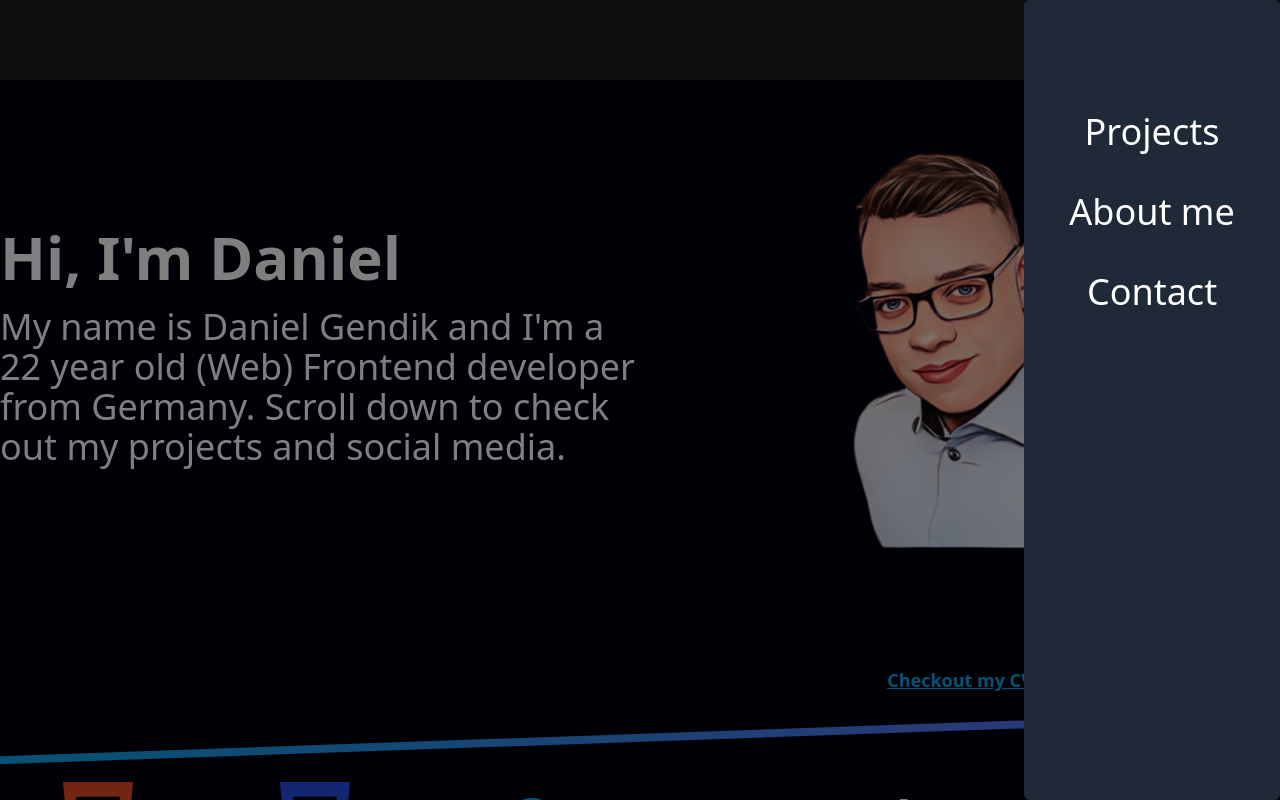
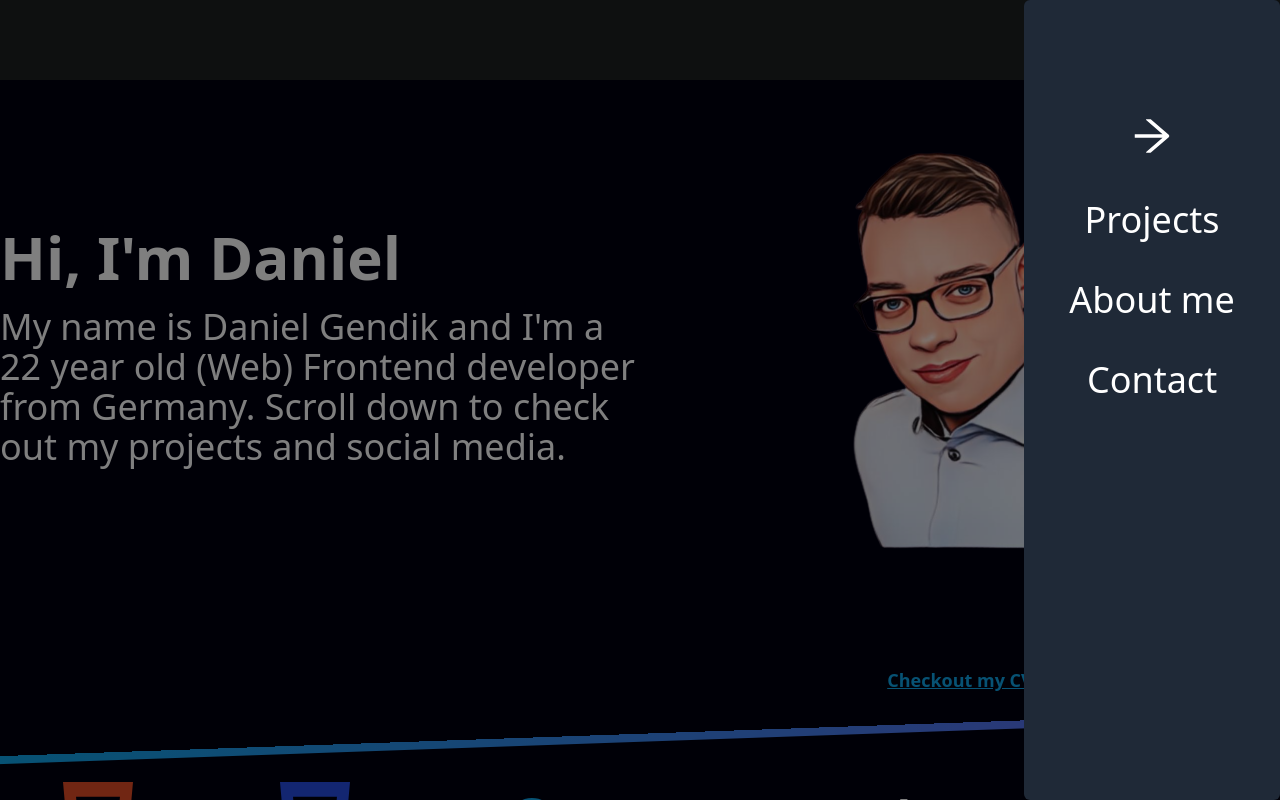
Before and after one commit to danielgen01/Portfolio-Daniel-G, a React (Vite) app: page / in a window 1280 px wide. Both pictures are taken after a click on the icon 1216 px from the left and 40 px from the top of the page. Shown: the top 800 px of the page. Built offline with nearby package versions, Linux system fonts and the light colour scheme.

Commit message:
fix nav menu bug

```diff
--- a/src/components/Navbar.tsx
+++ b/src/components/Navbar.tsx
@@ -26,24 +26,24 @@ const Navbar: React.FC<props> = ({
               />
             </>
           )}
-          {isNavBarOpen && (
-            <>
-              <AiOutlineArrowRight
-                className="text-white text-5xl cursor-pointer z-50"
-                onClick={toggleNavBar}
-              />
-            </>
-          )}
+
         </div>{" "}
       </div>
 
       <div
-        className="nav-links-background absolute h-screen top-0 z-40 w-screen bg-black/50 "
+        className="nav-links-background fixed h-screen top-0 z-40 w-screen bg-black/50 "
         style={{ display: isNavBarOpen ? "flex" : "none" }}
       >
-        <div className="nav-links-ctn fixed top-0 right-0 bg-gray-800 h-screen w-2/3 lg:w-1/5 rounded-md  animate-menu-slide
-">
+        <div
+          className="nav-links-ctn fixed top-0 right-0 bg-gray-800 h-screen w-2/3 lg:w-1/5 rounded-md  animate-menu-slide
+"
+        >
+
           <nav className="flex flex-col gap-10 items-center text-white mt-28 text-4xl">
+          <AiOutlineArrowRight
+            className="text-white text-5xl cursor-pointer z-50 "
+            onClick={toggleNavBar}
+          />
             <Link
               to="projects-container"
               spy={true}
```
